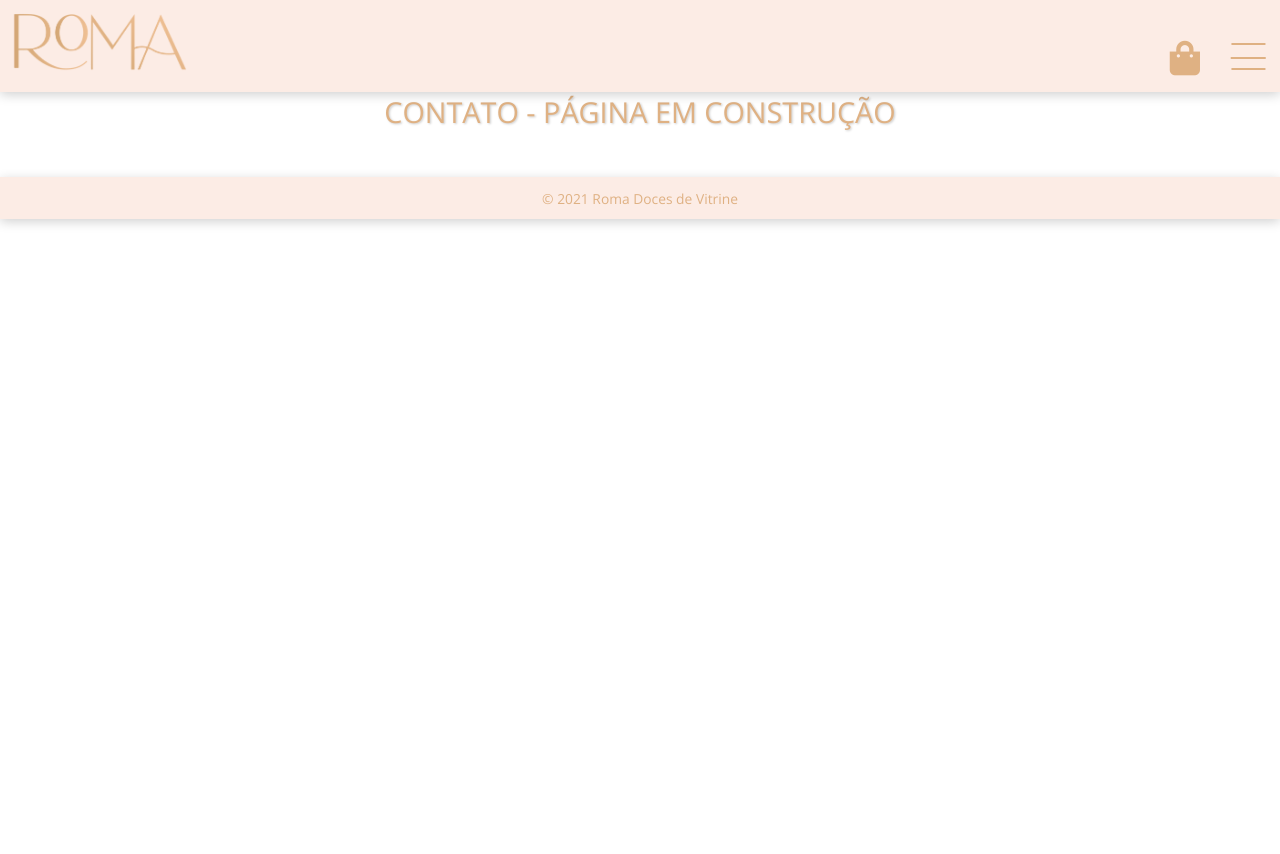
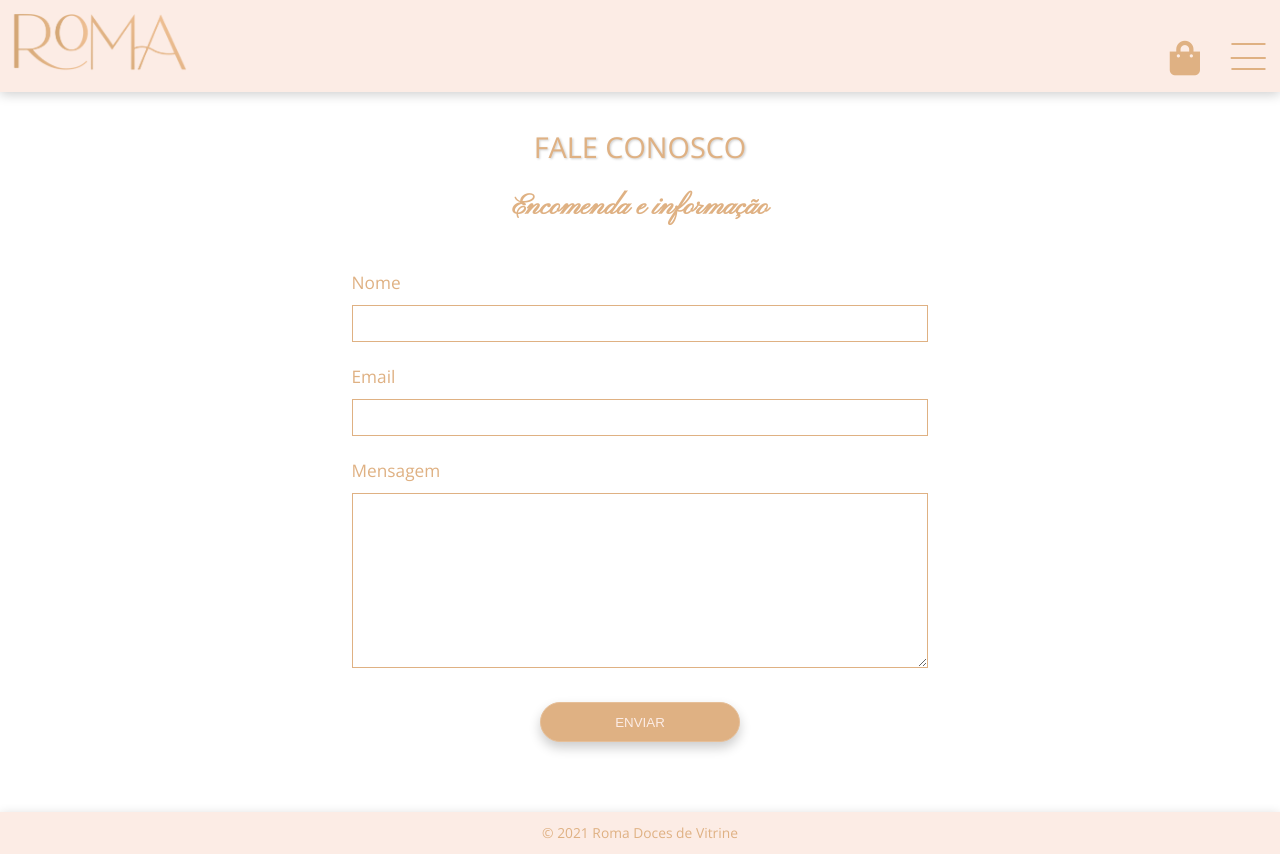
Before and after one commit to EricaMCarvalho/roma-doces-de-vitrine, a Next.js app: page /contato in a window 1280 px wide. Before the commit the page ends 800 px from the top, so only its background shows below. Built offline with nearby package versions, Linux system fonts and the light colour scheme.

Commit message:
add contact component

```diff
--- /dev/null
+++ b/components/Contact.js
@@ -0,0 +1,54 @@
+import { useState } from 'react';
+
+const Contact = () => {
+  const [name, setName] = useState('');
+  const [email, setEmail] = useState('');
+  const [message, setMessage] = useState('');
+
+  const handleSubmit = (e) => {
+    e.preventDefault();
+  };
+
+  return (
+    <div className='contact'>
+      <h1 className='heading-primary'>Fale conosco</h1>
+      <h2 className='heading-secondary'>Encomenda e informação</h2>
+      <form className='contact__form' onSubmit={handleSubmit}>
+        <div className='contact__form__controls'>
+          <div className='contact__form__control'>
+            <label htmlFor='name'>Nome</label>
+            <input
+              type='text'
+              id='name'
+              value={name}
+              onChange={(e) => setName(e.target.value)}
+            />
+          </div>
+          <div className='contact__form__control'>
+            <label htmlFor='email'>Email</label>
+            <input
+              type='email'
+              id='email'
+              value={email}
+              onChange={(e) => setEmail(e.target.value)}
+            />
+          </div>
+          <div className='contact__form__control'>
+            <label htmlFor='mensagem'>Mensagem</label>
+            <textarea
+              id='mensagem'
+              value={message}
+              onChange={(e) => setMessage(e.target.value)}
+              rows='7'
+            ></textarea>
+          </div>
+        </div>
+        <button className='button form__button' type='submit'>
+          Enviar
+        </button>
+      </form>
+    </div>
+  );
+};
+
+export default Contact;
--- a/pages/contato.js
+++ b/pages/contato.js
@@ -1,5 +1,7 @@
+import Contact from '../components/Contact';
+
 const ContactScreen = () => {
-  return <h1 className='heading-primary'>Contato - Página em construção</h1>;
+  return <Contact />;
 };
 
 export default ContactScreen;
--- a/pages/index.js
+++ b/pages/index.js
@@ -2,6 +2,7 @@ import { Fragment } from 'react';
 import Hero from '../components/Hero';
 import ProductList from '../components/products/ProductList';
 import About from '../components/About';
+import Contact from '../components/Contact';
 import { getFeaturedProducts } from '../data/products';
 
 const HomeScreen = ({ featuredProducts }) => {
@@ -12,6 +13,7 @@ const HomeScreen = ({ featuredProducts }) => {
       <h2 className='heading-secondary'>Mais pedidos e novidades</h2>
       <ProductList products={featuredProducts} />
       <About />
+      <Contact />
     </Fragment>
   );
 };
--- a/styles/globals.css
+++ b/styles/globals.css
@@ -42,9 +42,11 @@ html {
     html {
       font-size: 72%; } }
 
-@media (min-width: 56.25em) {
-  main {
-    padding: 3rem; } }
+main {
+  margin-top: 10rem; }
+  @media (min-width: 56.25em) {
+    main {
+      padding: 3rem; } }
 
 @keyframes moveInBottom {
   0% {
@@ -67,7 +69,7 @@ body {
   font-weight: 300;
   text-shadow: 0.1rem 0.1rem 0.2rem rgba(0, 0, 0, 0.2);
   padding: 1rem;
-  margin-top: 2rem; }
+  margin-top: 5rem; }
 
 .heading-secondary {
   font-family: 'Pinyon Script', cursive;
@@ -244,7 +246,8 @@ body {
 .main {
   padding-top: 5rem;
   margin: 0 auto;
-  max-width: 120rem; }
+  max-width: 120rem;
+  min-height: 100vh; }
 
 .navigation__checkbox {
   display: none; }
@@ -319,8 +322,8 @@ body {
 
 .about {
   position: relative;
-  padding-top: 7rem;
-  padding-bottom: 7rem;
+  padding-top: 4rem;
+  padding-bottom: 8rem;
   background-color: #fcece5; }
   .about__text-box {
     padding: 2rem;
@@ -350,6 +353,36 @@ body {
   .about__image {
     width: 100%;
     margin-bottom: 3rem; }
+
+.contact__form {
+  margin-bottom: 3rem; }
+  .contact__form__controls {
+    padding: 2rem;
+    width: 100%;
+    margin: 0 auto; }
+  .contact__form__control {
+    width: 100%;
+    margin: auto;
+    padding: 1rem; }
+    @media (min-width: 37.5em) {
+      .contact__form__control {
+        width: 600px; } }
+  .contact__form__control label {
+    color: #dfb183; }
+  .contact__form__control input,
+  .contact__form__control textarea {
+    display: block;
+    font-size: 1.5rem;
+    padding: 0.5rem;
+    border: 1px solid #dfb183;
+    width: 100%;
+    font-family: inherit;
+    margin-top: 1rem; }
+
+.form__button {
+  display: block;
+  width: 200px;
+  margin: auto; }
 
 .hero {
   height: 90vh;
--- a/styles/sass/base/_base.scss
+++ b/styles/sass/base/_base.scss
@@ -29,6 +29,7 @@ html {
 }
 
 main {
+  margin-top: 10rem;
   @include respond(tab-land) {
     padding: 3rem;
   }
--- a/styles/sass/base/_typography.scss
+++ b/styles/sass/base/_typography.scss
@@ -12,7 +12,7 @@ body {
   font-weight: 300;
   text-shadow: 0.1rem 0.1rem 0.2rem rgba(0, 0, 0, 0.2);
   padding: 1rem;
-  margin-top: 2rem;
+  margin-top: 5rem;
 }
 
 .heading-secondary {
--- a/styles/sass/layout/_main.scss
+++ b/styles/sass/layout/_main.scss
@@ -2,4 +2,5 @@
   padding-top: 5rem;
   margin: 0 auto;
   max-width: $max-grid-width;
+  min-height: 100vh;
 }
--- a/styles/sass/main.scss
+++ b/styles/sass/main.scss
@@ -19,6 +19,7 @@
 @import 'layout/navigation';
 
 @import 'pages/about';
+@import 'pages/contact';
 @import 'pages/home';
 
 @import url('https://fonts.googleapis.com/css2?family=Open+Sans:wght@300;400;600&display=swap');
--- a/styles/sass/pages/_about.scss
+++ b/styles/sass/pages/_about.scss
@@ -1,7 +1,7 @@
 .about {
   position: relative;
-  padding-top: 7rem;
-  padding-bottom: 7rem;
+  padding-top: 4rem;
+  padding-bottom: 8rem;
   background-color: $color-primary-light;
   &__text-box {
     padding: 2rem;
--- /dev/null
+++ b/styles/sass/pages/_contact.scss
@@ -0,0 +1,40 @@
+.contact__form {
+  margin-bottom: 3rem;
+
+  &__controls {
+    padding: 2rem;
+    width: 100%;
+    margin: 0 auto;
+  }
+
+  &__control {
+    width: 100%;
+    margin: auto;
+    padding: 1rem;
+
+    @include respond(tab-port) {
+      width: 600px;
+    }
+  }
+
+  &__control label {
+    color: $color-primary;
+  }
+
+  &__control input,
+  &__control textarea {
+    display: block;
+    font-size: 1.5rem;
+    padding: 0.5rem;
+    border: 1px solid $color-primary;
+    width: 100%;
+    font-family: inherit;
+    margin-top: 1rem;
+  }
+}
+
+.form__button {
+  display: block;
+  width: 200px;
+  margin: auto;
+}
```
